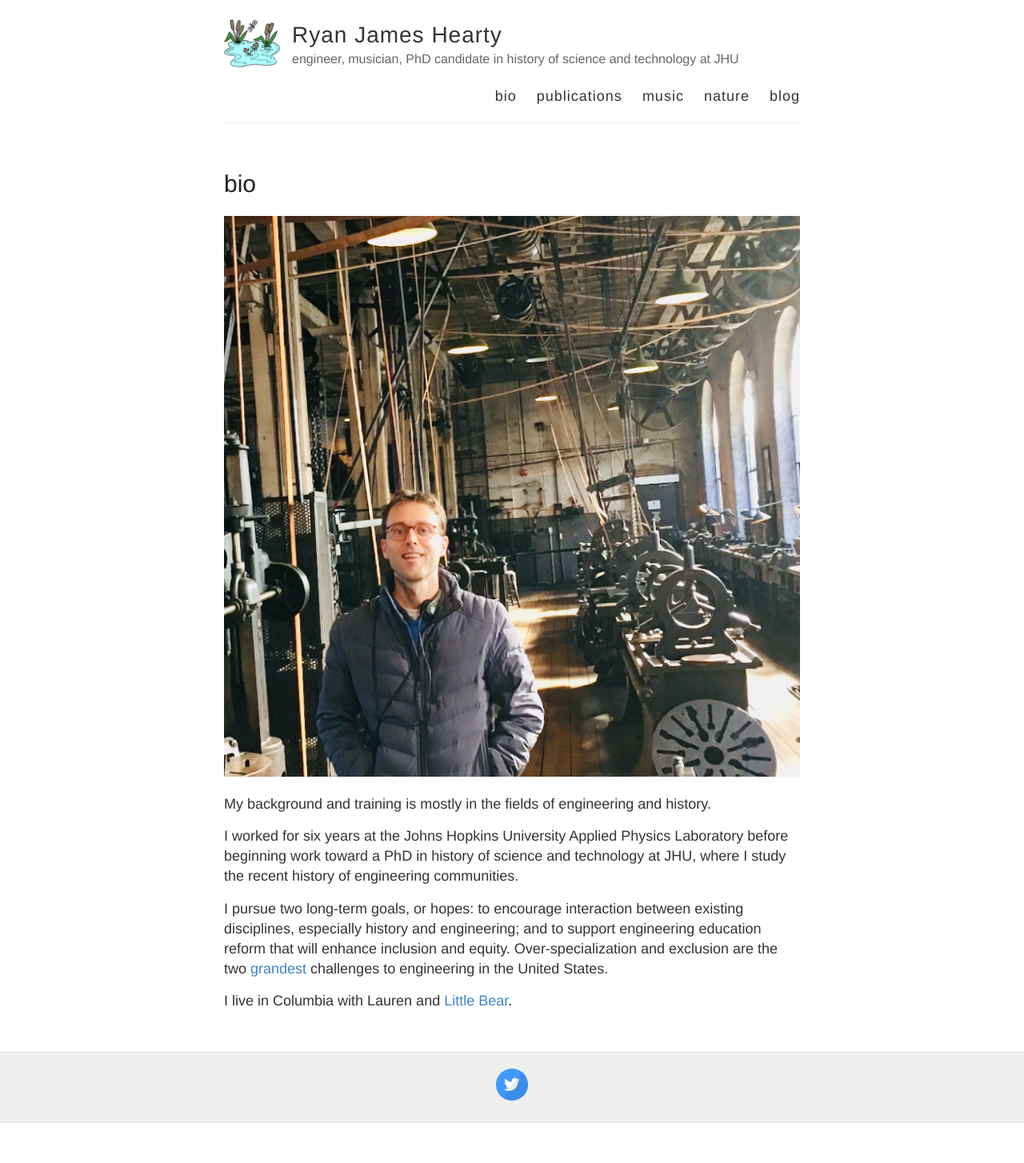
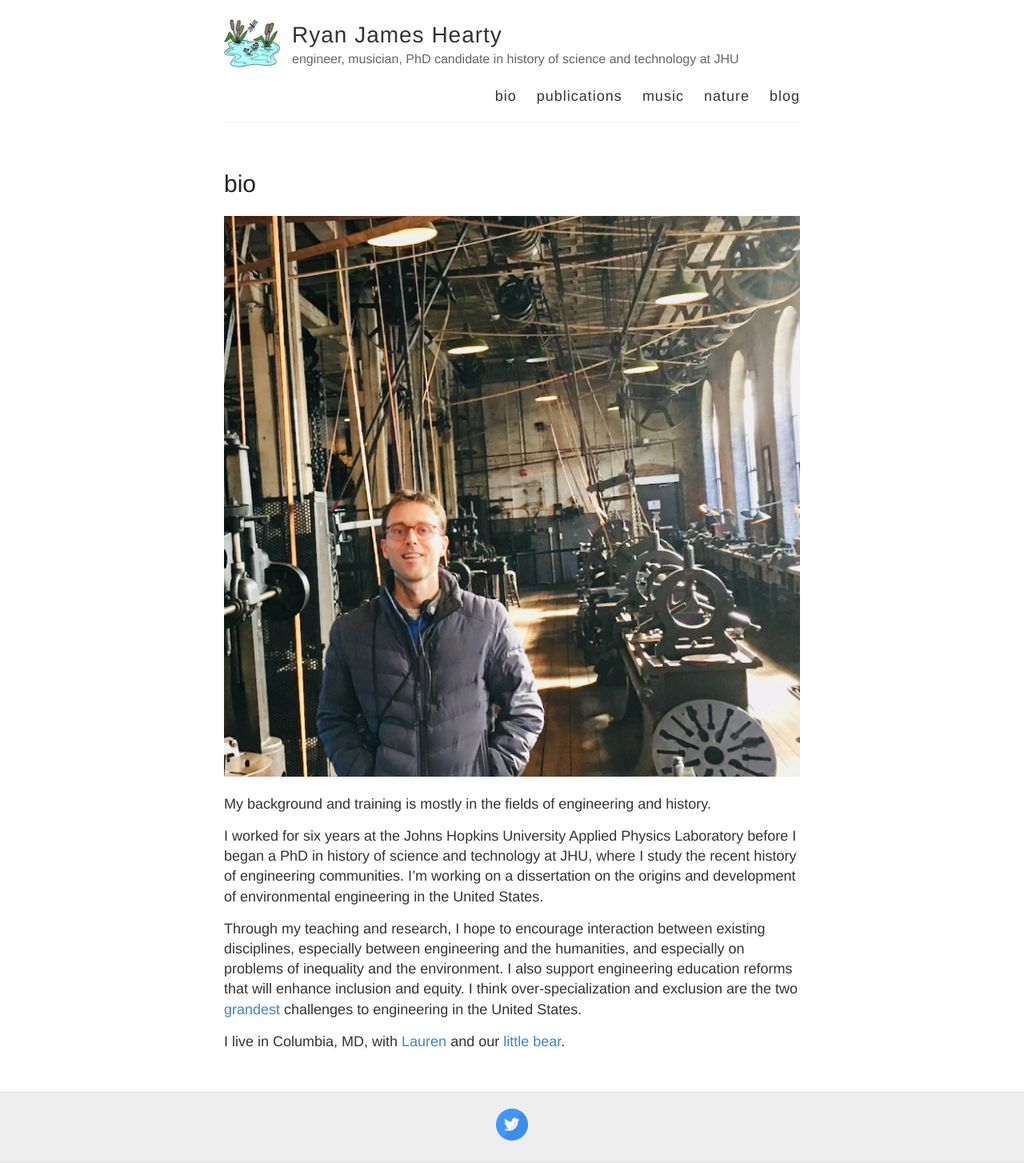
Before and after one commit to rhearty1/rhearty1.github.io, a Jekyll site: the page built from bio.md, in a window 1280 px wide. Shown: the whole page at 80% size. Built offline with Jekyll 4.4.1, drawn with Linux system fonts in a browser that asks for light colours; before the commit the page ends 1404 px from its top, so only the background shows below that.

Commit message:
Update bio.md

```diff
--- a/bio.md
+++ b/bio.md
@@ -8,8 +8,8 @@ permalink: /bio/
 
 My background and training is mostly in the fields of engineering and history.
 
-I worked for six years at the Johns Hopkins University Applied Physics Laboratory before beginning work toward a PhD in history of science and technology at JHU, where I study the recent history of engineering communities.
+I worked for six years at the Johns Hopkins University Applied Physics Laboratory before I began a PhD in history of science and technology at JHU, where I study the recent history of engineering communities. I'm working on a dissertation on the origins and development of environmental engineering in the United States.
 
-I pursue two long-term goals, or hopes: to encourage interaction between existing disciplines, especially history and engineering; and to support engineering education reform that will enhance inclusion and equity. Over-specialization and exclusion are the two [grandest](http://www.engineeringchallenges.org/challenges.aspx) challenges to engineering in the United States.
+Through my teaching and research, I hope to encourage interaction between existing disciplines, especially between engineering and the humanities, and especially on problems of inequality and the environment. I also support engineering education reforms that will enhance inclusion and equity. I think over-specialization and exclusion are the two [grandest](http://www.engineeringchallenges.org/challenges.aspx) challenges to engineering in the United States.
 
-I live in Columbia with Lauren and [Little Bear](/assets/little-bear.jpg).
+I live in Columbia, MD, with [Lauren](https://www.irismusicproject.com/) and our [little bear](/assets/little-bear.jpg).
```
